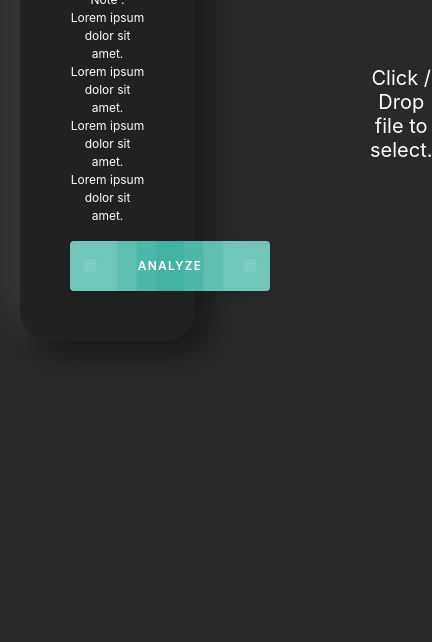
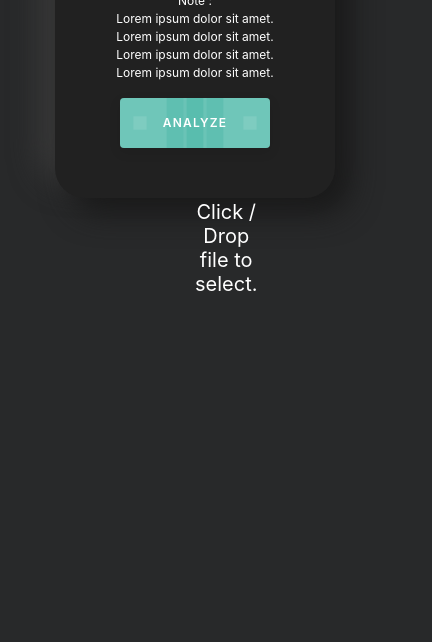
Before and after one commit to NihanthSripathi/SIH_Doppler_Model, a plain HTML site: page FileUpload.html in a window 390 px wide. Shown: the part 202-844 px from the top of the page, 432 px wide, since content can reach past the window. Drawn offline with nearby package versions, Linux system fonts and the light colour scheme; a script that the page names is missing.

Commit message:
filumoad media quary

```diff
--- a/FileUpload.html
+++ b/FileUpload.html
@@ -124,7 +124,25 @@
     top:0;
     left:0;
     z-index: 10;
-}</style>
+}
+@media screen and (max-width: 650px) {
+  .mainbox {
+    display: flex;
+    align-items: center;
+    margin-top: 40px;
+    flex-direction: column;
+    align-content: center;
+}
+.container2-card {
+    width: 80%;
+}
+.btn {
+    min-width: 150px;
+}
+}
+
+
+</style>
 </head>
 <body>
     <div class="mainbox">
```
